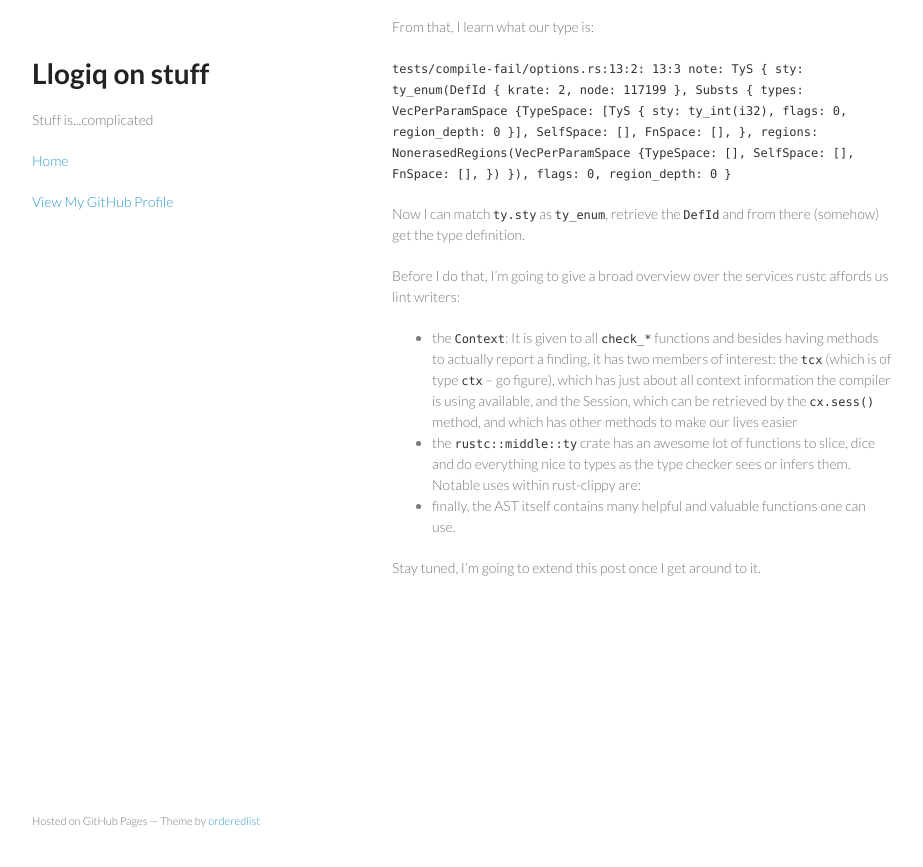
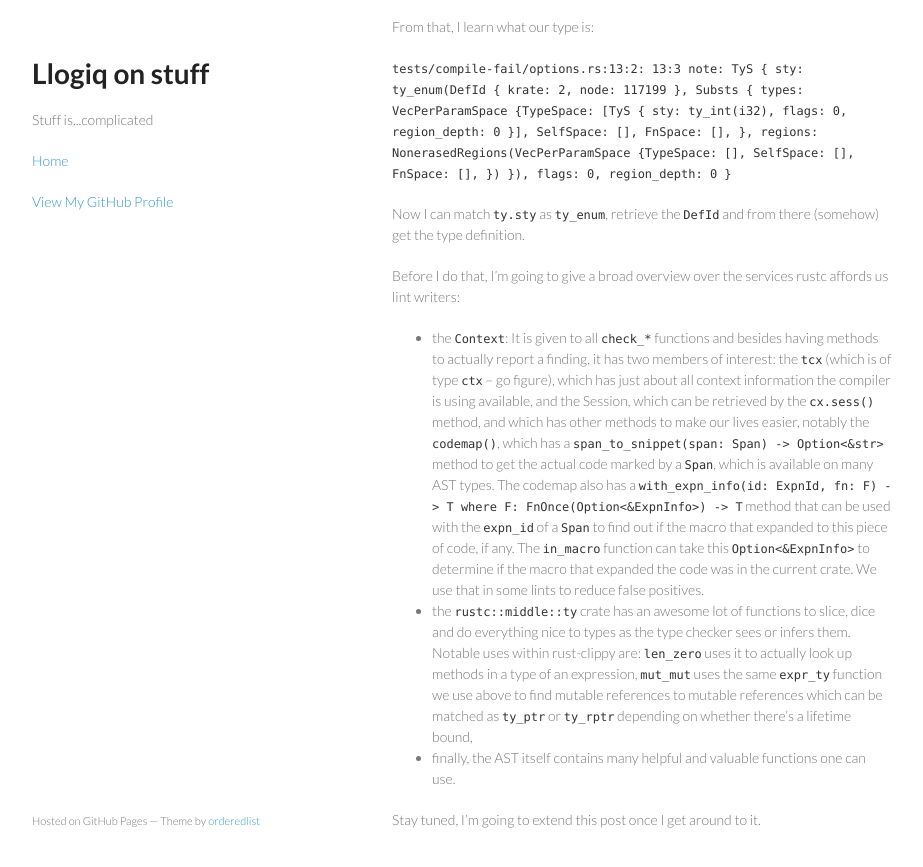
Before and after one commit to llogiq/llogiq.github.io, a Jekyll site: the page built from _posts/2015-06-04-workflows.md, in a window 1280 px wide and 900 px high, scrolled down 4591 px. Shown: the top 867 px of the window, without its empty margins (178-1101 px from the left). Built offline with Jekyll 4.4.1, drawn with Linux system fonts in a browser that asks for light colours.

Commit message:
extended tips section

```diff
--- a/_posts/2015-06-04-workflows.md
+++ b/_posts/2015-06-04-workflows.md
@@ -283,10 +283,26 @@ having methods to actually report a finding, it has two members of
 interest: the `tcx` (which is of type `ctx` – go figure), which has
 just about all context information the compiler is using available, and
 the Session, which can be retrieved by the `cx.sess()` method, and
-which has other methods to make our lives easier
+which has other methods to make our lives easier, notably the
+`codemap()`, which has a `span_to_snippet(span: Span) -> Option<&str>`
+method to get the actual code marked by a `Span`, which is available on
+many AST types. The codemap also has a
+`with_expn_info(id: ExpnId, fn: F) -> T where F: FnOnce(Option<&ExpnInfo>) -> T`
+method that can be used with the `expn_id` of a `Span` to find out if
+the macro that expanded to this piece of code, if any. The
+[`in_macro`](https://github.com/Manishearth/rust-clippy/blob/master/src/utils.rs)
+function can take this `Option<&ExpnInfo>` to determine if the macro
+that expanded the code was in the current crate. We use that in some
+lints to reduce false positives.
 * the `rustc::middle::ty` crate has an awesome lot of functions to
 slice, dice and do everything nice to types as the type checker sees
 or infers them. Notable uses within rust-clippy are:
+[`len_zero`](https://github.com/Manishearth/rust-clippy/blob/master/src/len_zero.rs)
+uses it to actually look up methods in a type of an expression,
+[`mut_mut`](https://github.com/Manishearth/rust-clippy/blob/master/src/mut_mut.rs)
+uses the same `expr_ty` function we use above to find mutable
+references to mutable references which can be matched as `ty_ptr` or
+`ty_rptr` depending on whether there's a lifetime bound,
 * finally, the AST itself contains many helpful and valuable functions
 one can use.
 
```
